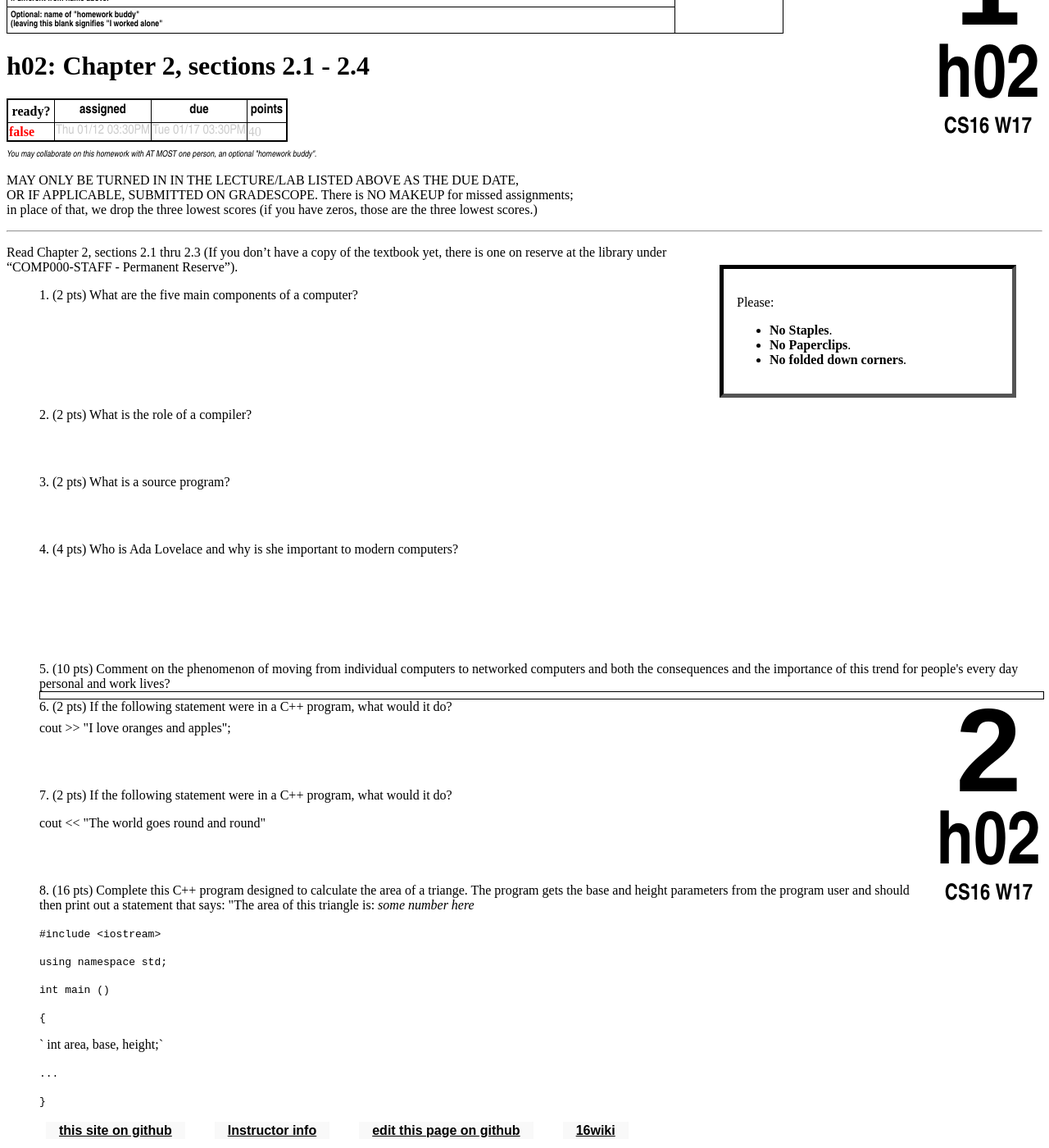
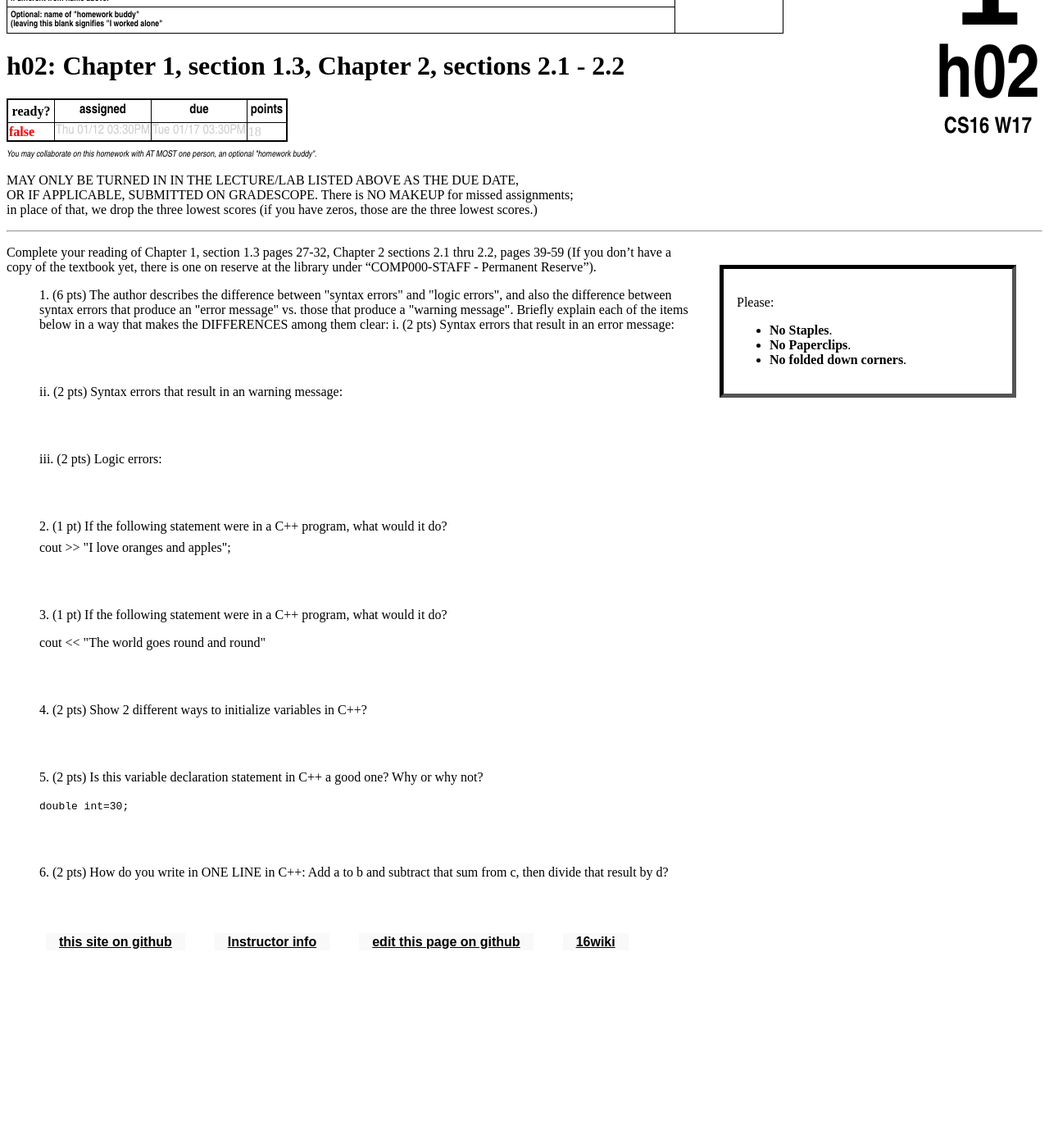
Before and after one commit to ucsb-cs32-s17/ucsb-cs32-s17.github.io, a Jekyll site: the page built from _hwk/h02.md, in a window 1280 px wide and 1400 px high, scrolled down 426 px. Shown: the whole window at 82% size. Built offline with Jekyll 4.4.1, drawn with Linux system fonts in a browser that asks for light colours; after the commit the page ends 1596 px from its top, so only the background shows below that.

Commit message:
updated hw 1 and 2

```diff
--- a/_hwk/h02.md
+++ b/_hwk/h02.md
@@ -1,56 +1,47 @@
 ---
 num: "h02"
-desc: "Chapter 2, sections 2.1 - 2.4"
+desc: "Chapter 1, section 1.3, Chapter 2, sections 2.1 - 2.2"
 ready: false
 assigned: 2017-01-12 15:30:00.00-8:00
 due: 2017-01-17 15:30:00.00-8:00
 ---
 {% include no_staples_box.html %}
-Read Chapter 2, sections 2.1 thru 2.3   (If you don't have a copy of the textbook yet, there is one on reserve at the library under "COMP000-STAFF - Permanent Reserve").
+Complete your reading of Chapter 1, section 1.3 pages 27-32, Chapter 2 sections 2.1 thru 2.2, pages 39-59   (If you don't have a copy of the textbook yet, there is one on reserve at the library under "COMP000-STAFF - Permanent Reserve").
 
 <ol markdown="1">
-1.	(2 pts) What are the five main components of a computer?
-  <div style="margin-bottom:8em"></div>
+1. (6 pts) The author describes the difference between "syntax errors" and "logic errors", and also the difference between syntax errors that produce an "error message" vs. those that produce a "warning message".    Briefly explain each of the items below in a way that makes the DIFFERENCES among them clear:
 
-2.	(2 pts) What is the role of a compiler?
-  <div style="margin-bottom:4em"></div>
+  i. (2 pts) Syntax errors that result in an error message:
+    <div style="margin-bottom:4em"></div>
+  ii. (2 pts) Syntax errors that result in an warning message:
+    <div style="margin-bottom:4em"></div>
+  iii. (2 pts) Logic errors:
 
-3.	(2 pts) What is a source program?
-  <div style="margin-bottom:4em"></div>
+    <div style="margin-bottom:4em"></div>
 
-4.	(4 pts) Who is Ada Lovelace and why is she important to modern computers?
-  <div style="margin-bottom:8em"></div>
-
-5.	(10 pts) Comment on the phenomenon of moving from individual computers to networked computers and both the consequences and the importance of this trend for people's every day personal and work lives?
-  <div class="pagebreak"></div>
-
-6.	(2 pts) If the following statement were in a C++ program, what would it do?
+2.	(1 pt) If the following statement were in a C++ program, what would it do?
     <div style="margin-bottom:0.5em"></div>
 cout >> "I love oranges and apples";
 
   <div style="margin-bottom:4em"></div>
 
-7.	(2 pts) If the following statement were in a C++ program, what would it do?
+3.	(1 pt) If the following statement were in a C++ program, what would it do?
   <div style="margin-bottom:1em"></div>
 cout << "The world goes round and round"
   <div style="margin-bottom:4em"></div>
 
-8.	(16 pts) Complete this C++ program designed to calculate the area of a triange. The program gets the base and height parameters from the program user and should then print out a statement that says: "The area of this triangle is: <i>some number here</i>
-  <div style="margin-bottom:.5em"></div>
+
+4.  (2 pts) Show 2 different ways to initialize variables in C++?
+  <div style="margin-bottom:4em"></div>
+
+5.  (2 pts) Is this variable declaration statement in C++ a good one? Why or why not?
 <div markdown="1">
-`#include <iostream>`
-  <div style="margin-bottom:.5em"></div>
-`using namespace std;`
-  <div style="margin-bottom:.5em"></div>
-`int main ()`
-  <div style="margin-bottom:.5em"></div>
-`{`
-  <div style="margin-bottom:.5em"></div>
-`   int area, base, height;`
-  <div style="margin-bottom:.5em"></div>
-`...`
-  <div style="margin-bottom:.5em"></div>
-`}`
+`double int=30;`
 </div>
+  <div style="margin-bottom:4em"></div>
+
+6.  (2 pts) How do you write in ONE LINE in C++: Add a to b and subtract that sum from c, then divide that result by d?
+  <div style="margin-bottom:4em"></div>
+
 
 </ol>
```
Also changed, not shown: _hwk/h01.md (+28 -20 lines), _hwk/h03.md (+5 -16 lines).
